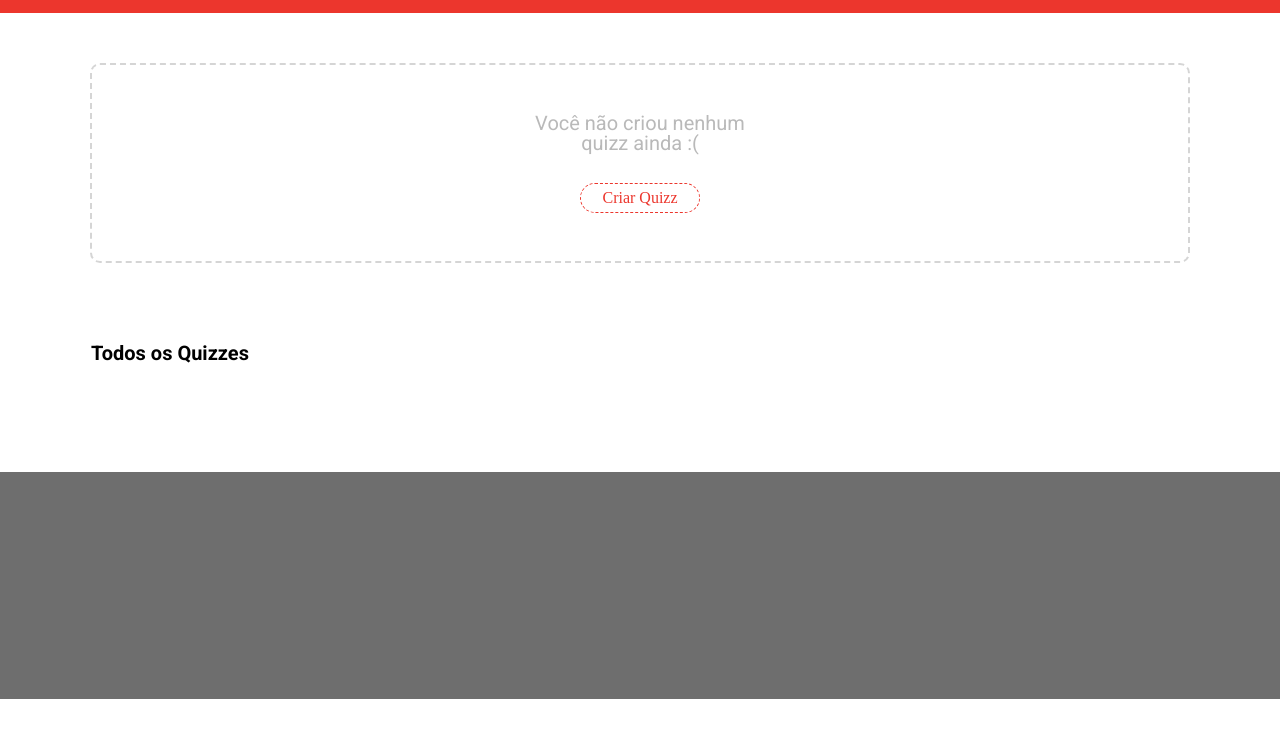
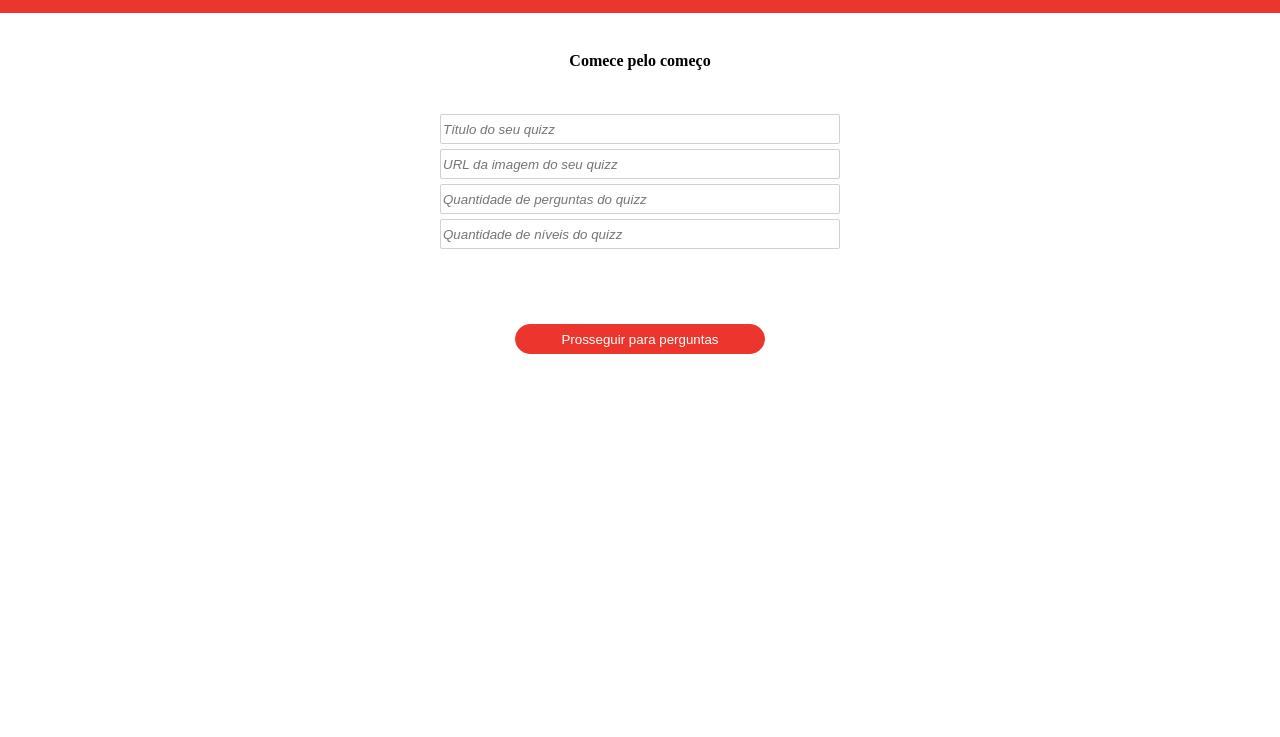
Before and after one commit to Dsemedo/BuzzQuizz, a plain HTML site: page index.html in a window 1280 px wide. Shown: the part 57-794 px from the top of the page. Drawn offline with nearby package versions, Linux system fonts and the light colour scheme; no server answers.

Commit message:
inicio tela 3

```diff
--- a/Css/style.css
+++ b/Css/style.css
@@ -132,9 +132,13 @@
 }
 
 .tela1{
-    display: flex;
+    display: none;
     align-items: center;
     flex-direction: column;
+}
+
+.tela2 {
+  display: none;
 }
 
 .tela1 > span{
@@ -245,6 +249,48 @@
   filter: brightness(0.5);
    }
 
+  .caixa-cria-quizz3 {
+    margin: 0 auto;
+    max-width: 50%;
+    display: flex;
+    justify-content: center;
+    align-items: center;
+    flex-direction: column;
+  }
+
+  .caixa-cria-quizz3 input {
+    width: 85%;
+    height: 30px;
+    max-width: 400px;
+    border-radius: 2px;
+    border: 1px solid #D1D1D1;
+    font-style: italic;
+    margin-top: 5px;
+  }
+
+  .caixa-cria-quizz3 button{
+    background: #EC362D;
+    color: white;
+    min-width: 250px;
+    height: 30px;
+    border: 1px solid #EC362D;
+    border-radius: 15px;
+    display: flex;
+    justify-content: center;
+    align-items: center;
+    margin-top: 75px;
+}
+
+.começo {
+  display: flex;
+  justify-content: center;
+  width: 100%;
+  font-weight: 700;
+  margin: 40px auto;
+   }
+
+
+
 @media (max-width: 1100px) {
 
     .lista-usuario1{
--- a/index.html
+++ b/index.html
@@ -46,6 +46,35 @@
       </div>
     </div>
 
+    <div class="tela3">
+      <div class="caixa-cria-quizz3">
+        <div class="começo"><h4>Comece pelo começo</h4></div>
+        <input type="text" name="" id="" placeholder="Título do seu quizz" />
+        <input
+          type="url"
+          name=""
+          id=""
+          placeholder="URL da imagem do seu quizz"
+        />
+        <input
+          type="number"
+          name=""
+          id=""
+          placeholder="Quantidade de perguntas do quizz"
+        />
+        <input
+          type="number"
+          name=""
+          id=""
+          placeholder="Quantidade de níveis do quizz"
+        />
+
+        <button type="submit" onclick="enviaDados()">
+          Prosseguir para perguntas
+        </button>
+      </div>
+    </div>
+
     <script src="https://cdn.jsdelivr.net/npm/axios/dist/axios.min.js"></script>
     <script src="javascript1.js"></script>
     <script src="/BuzzQuizz/javascript2.js"></script>
--- a/javascript2.js
+++ b/javascript2.js
@@ -1,130 +1,5 @@
-/*const promessa = axios.get("https://mock-api.driven.com.br/api/v7/buzzquizz/quizzes");
+
 let contador = 0;
-let clique = 0;
-let resultado;
-let levels;
-  promessa.then(obterQuizz);
-
-  function obterQuizz(quiz) {
-	console.log(quizz)
-	const quizServer = quiz.data;
-	carregarQuiz(2, quizServer);
-	console.log(quizServer);
-  }
-
-function carregarQuiz(id, quizServer) {
-	const quizEscolhido = quizServer.find((quiz) => quiz.id === id);
-	postaPergunta(quizEscolhido.questions);
-	postaImagem(quizEscolhido);
-	levels = quizEscolhido.levels;
-  }
-
-  function postaImagem(titulo) {
-	const imagemQuiz = document.querySelector(".imagem-quizz2");
-	  imagemQuiz.innerHTML += `
-
-				  <img src="${titulo.image}" alt="" srcset="">
-				  <p>${titulo.title}</p>
-		  `;
-  }
-
-  function postaPergunta(perguntas) {
-	const selecionaDiv = document.querySelector(".jogo2");
-	let perguntasEmbaralhadas;
-	for (let i = 0; i < perguntas.length; i++) {
-	  selecionaDiv.innerHTML += `
-		  <div class="quadro2" id="quadro-${i}" >
-			  <div class="pergunta2" style="background-color:${perguntas[i].color}">
-			  <p>${perguntas[i].title}</p>
-			  </div>
-		  </div>
-	  `;
-	  const selecionaQuadro = document.querySelector(`#quadro-${i}`);
-	  selecionaQuadro.innerHTML += `<div class="imagens2" id="imagens-${i}"></div>`;
-	  const selecionaImagem = document.querySelector(`#imagens-${i}`);
-	  perguntasEmbaralhadas = perguntas[i].answers.sort(
-		() => Math.random() - 0.5
-	  );
-	  for (let j = 0; j < perguntasEmbaralhadas.length; j++) {
-		selecionaImagem.innerHTML += `
-
-			  <div class="imagem2 imagemid-${i}">
-				  <img src="${perguntasEmbaralhadas[j].image}" alt="" onclick="selecionaResposta(this,${i},${perguntas.length})" class="${perguntasEmbaralhadas[j].isCorrectAnswer}">
-				  <p>${perguntasEmbaralhadas[j].text}</p>
-			  </div>
-
-		  `;
-	  }
-	}
-
-  }
-
-  function selecionaResposta(imagem, id, numerodeperguntas) {
-	console.log(imagem)
-	const verdade = imagem.classList;
-	if (verdade.contains('true') === true) {
-		imagem.classList.add('borda-verde');
-	} else {
-		imagem.classList.add('borda-vermelha')
-	}
-	const rolaDiv = document.getElementById(`#quadro-${id}`);
-	const outrasImagens = document.querySelectorAll(`.imagemid-${id}`);
-	for (let i=0; i < outrasImagens.length; i++) {
-		if (outrasImagens[i].firstElementChild !== imagem) {
-			outrasImagens[i].classList.add('filtrado');
-			outrasImagens[i].firstElementChild.onclick = ""
-		}
-		//console.log(outrasImagens[i].firstElementChild);
-
-	}
-	verificaCliques(imagem, numerodeperguntas);
-	verificaResposta(imagem, numerodeperguntas);
-  }
-
-  function verificaCliques(selecao,perguntas) {
-	let conta = selecao.classList;
-	if (conta.contains('true') || conta.contains('false')) {
-		clique++;
-	}
-
-}
-
-  let arredondado;
-function verificaResposta(selecionado, qtdperguntas) {
-	let levelCorreto;
-	let verifica = selecionado.classList;
-	if (verifica.contains('true') === true) {
-		contador++;
-	}
-	if (clique === qtdperguntas) {
-		resultado = contador/clique;
-		arredondado = resultado*100;
-		for(let i = 0; i < levels.length; i++) {
-
-			if (arredondado >= levels[i].minValue) {
-				levelCorreto = i;
-			}
-
-
-		}
-		const secao = document.querySelector('.jogo2');
-				secao.innerHTML += `	${Math.round(arredondado)}% de acerto:${levels[levelCorreto].title}, <img src="${levels[levelCorreto].image}" e ${levels[levelCorreto].text}
-
-				<button class="reiniciaQuiz" onclick="reiniciaQuizz()">Reiniciar Quizz</button>
-								<button class="home" onclick="paginaInicial()">Home</button>
-				`
-	}
-}
-
-  function reiniciaQuizz() {
-	obterQuizz();
-  }
-
-
-
-  */
-
-   let contador = 0;
 let clique = 0;
 let resultado;
 let levels;
@@ -189,7 +64,7 @@ function carregarQuiz(id, quizServer) {
 	} else {
 		imagem.classList.add('borda-vermelha')
 	}
-	const rolaDiv = document.getElementById(`#quadro-${id}`);
+
 	const outrasImagens = document.querySelectorAll(`.imagemid-${id}`);
 	for (let i=0; i < outrasImagens.length; i++) {
 		if (outrasImagens[i].firstElementChild !== imagem) {
@@ -199,8 +74,11 @@ function carregarQuiz(id, quizServer) {
 		//console.log(outrasImagens[i].firstElementChild);
 
 	}
+	const rolaDiv = document.querySelector(`#quadro-${id+1}`);
+	if(rolaDiv !== null) {rolaDiv.scrollIntoView();}
+	console.log(rolaDiv)
 	verificaCliques(imagem, numerodeperguntas);
-	verificaResposta(imagem, numerodeperguntas);
+	verificaResposta(imagem, numerodeperguntas)
   }
 
   function verificaCliques(selecao,perguntas) {
@@ -239,5 +117,14 @@ function verificaResposta(selecionado, qtdperguntas) {
 }
 
   function reiniciaQuizz() {
-	obterQuizz();
+	carregarQuiz();
   }
+
+  function paginaInicial(){
+	const tela2 = document.querySelector('.tela2')
+	tela2.classList.add('escondido');
+	tela2.classList.remove('tela2');
+	const tela1 = document.querySelector('.escondido');
+	tela1.classList.add('tela1');
+	tela1.classList.remove('escondido');
+  }
```
